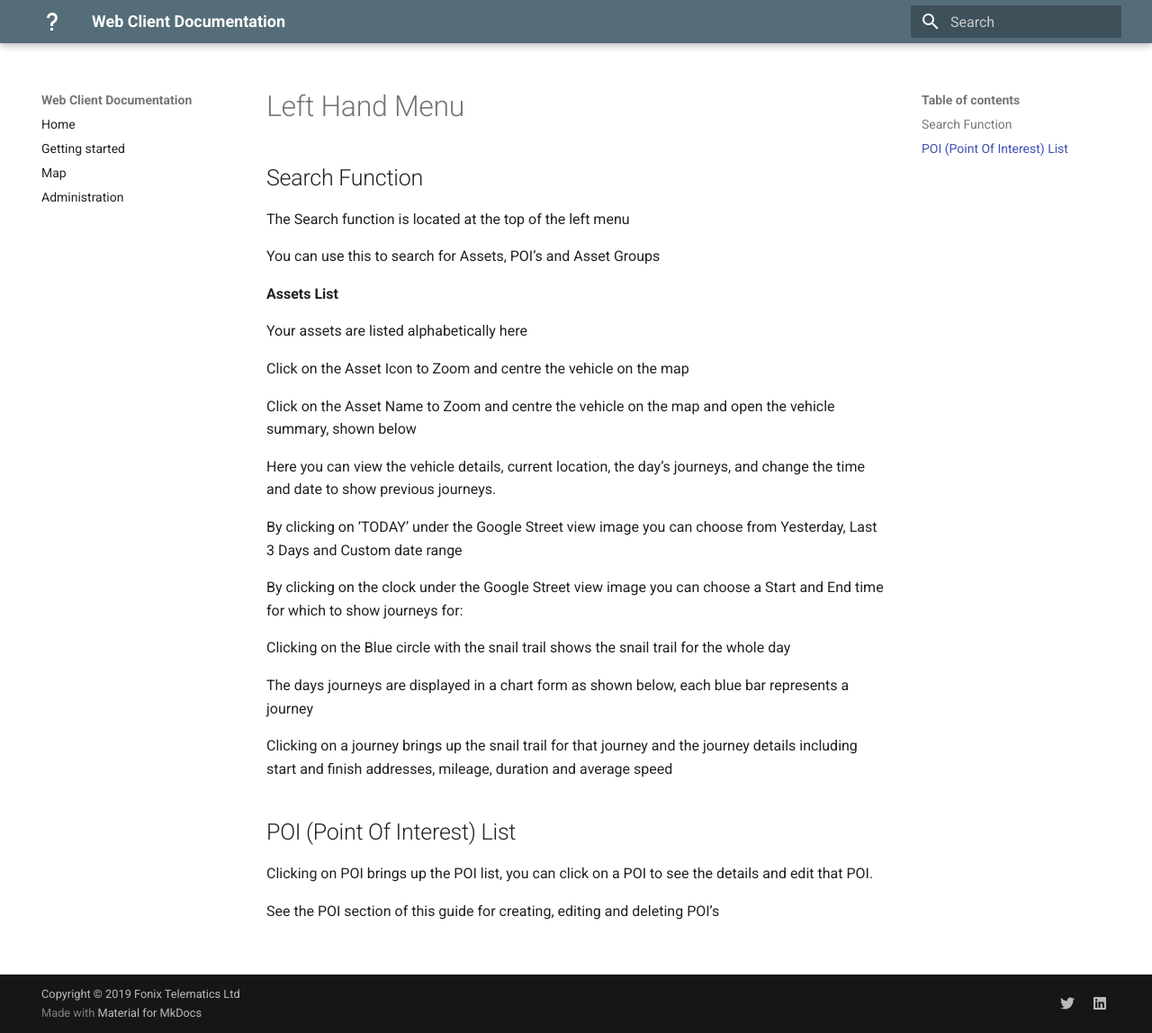
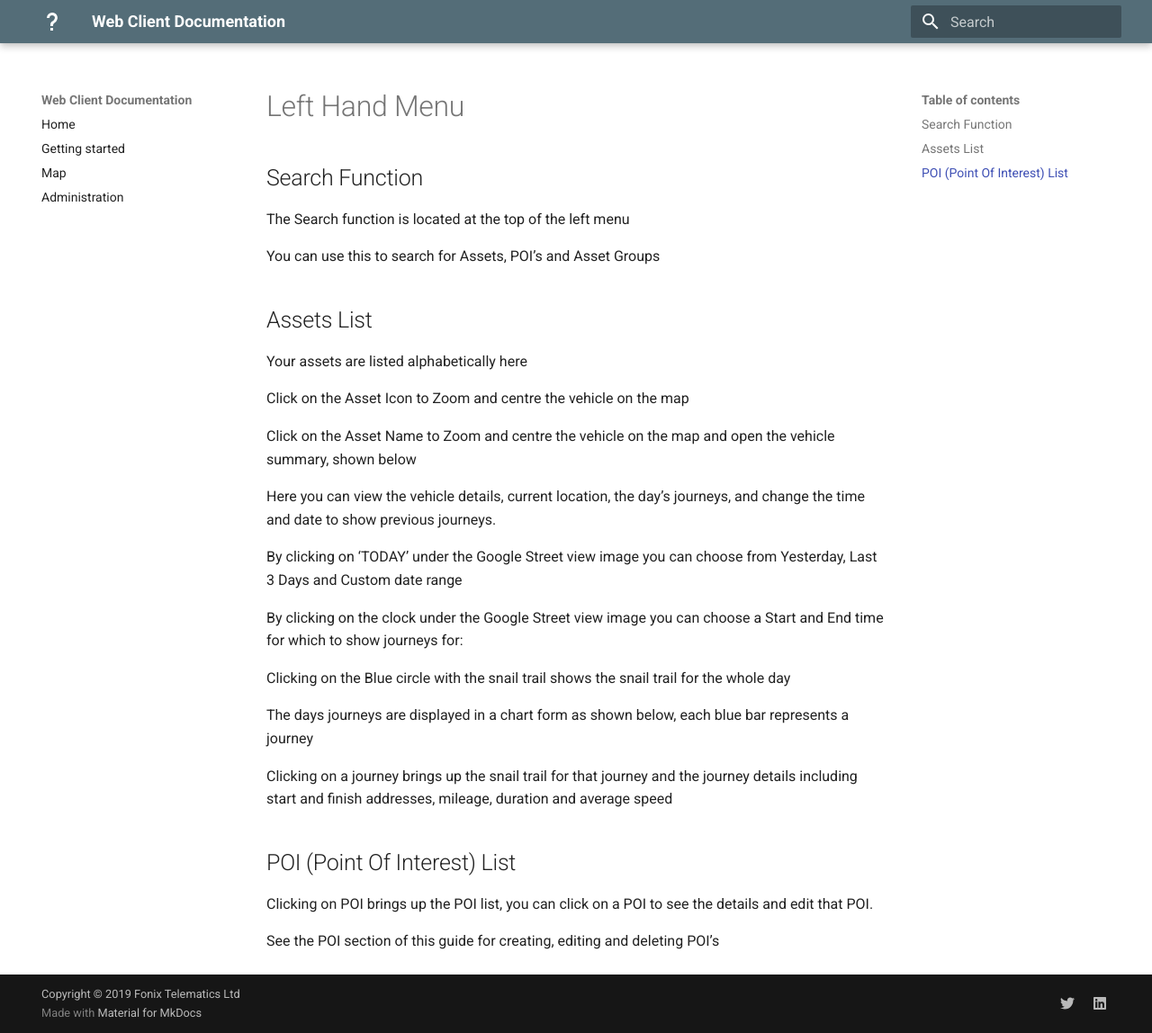
Before and after one commit to fonixtelematics/user-manual, an MkDocs documentation site: the page built from docs/Left-Hand Menu.md, in a window 1280 px wide and 1148 px high. Shown: the whole window at 90% size. Built offline with MkDocs 1.6.1 and Material for MkDocs 9.7.7, drawn with Linux system fonts in a browser that asks for light colours.

Commit message:
docs/Left-Hand Menu.md updated from https://stackedit.io/

```diff
--- a/docs/Left-Hand Menu.md
+++ b/docs/Left-Hand Menu.md
@@ -7,7 +7,7 @@ The Search function is located at the top of the left menu
 
 You can use this to search for Assets, POI’s and Asset Groups
 
-**Assets** **List**
+## Assets List
 
 Your assets are listed alphabetically here
 
@@ -40,7 +40,7 @@ Clicking on a journey brings up the snail trail for that journey and the journey
 
 
 
-##POI (Point Of Interest) List
+## POI (Point Of Interest) List
 
 Clicking on POI brings up the POI list, you can click on a POI to see the details and edit that POI.
 
```
Also changed, not shown: other parts of docs/Left-Hand Menu.md (+1 -1 lines).
